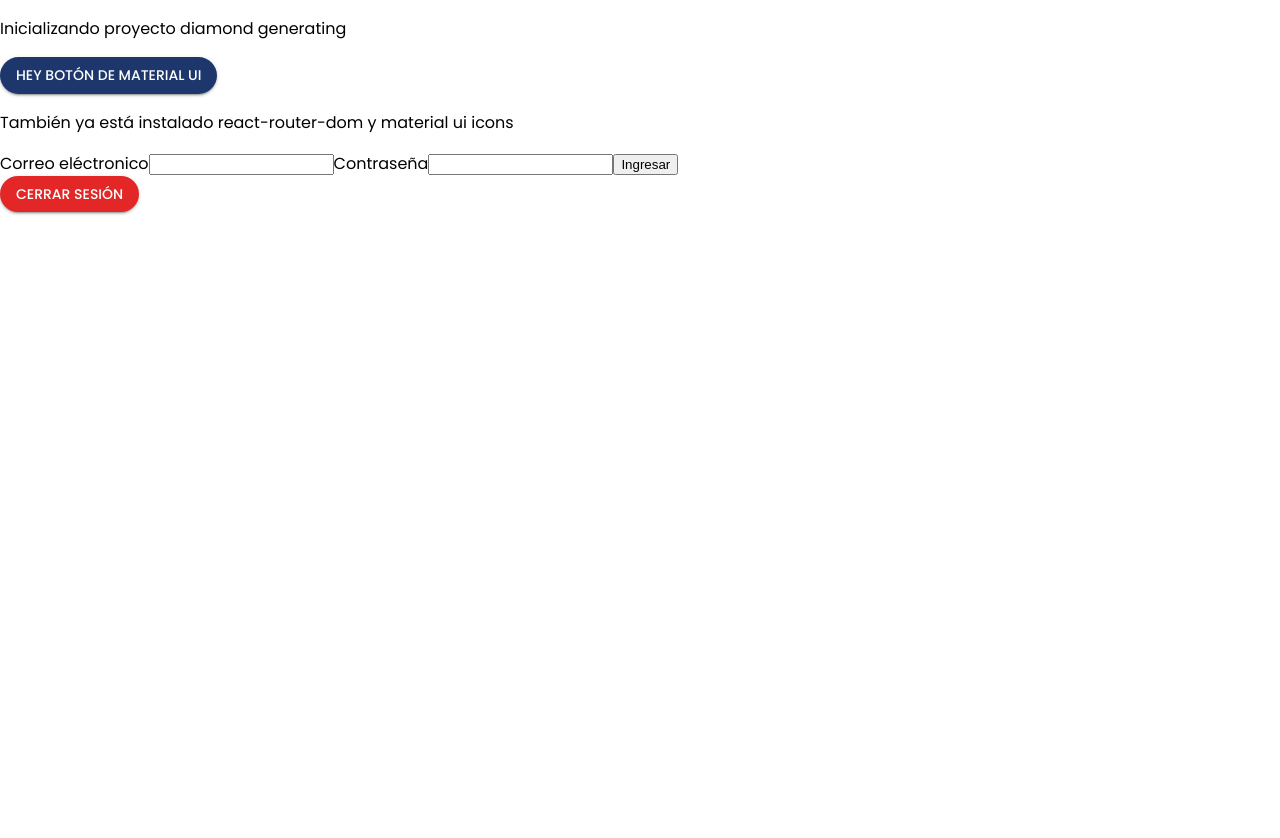
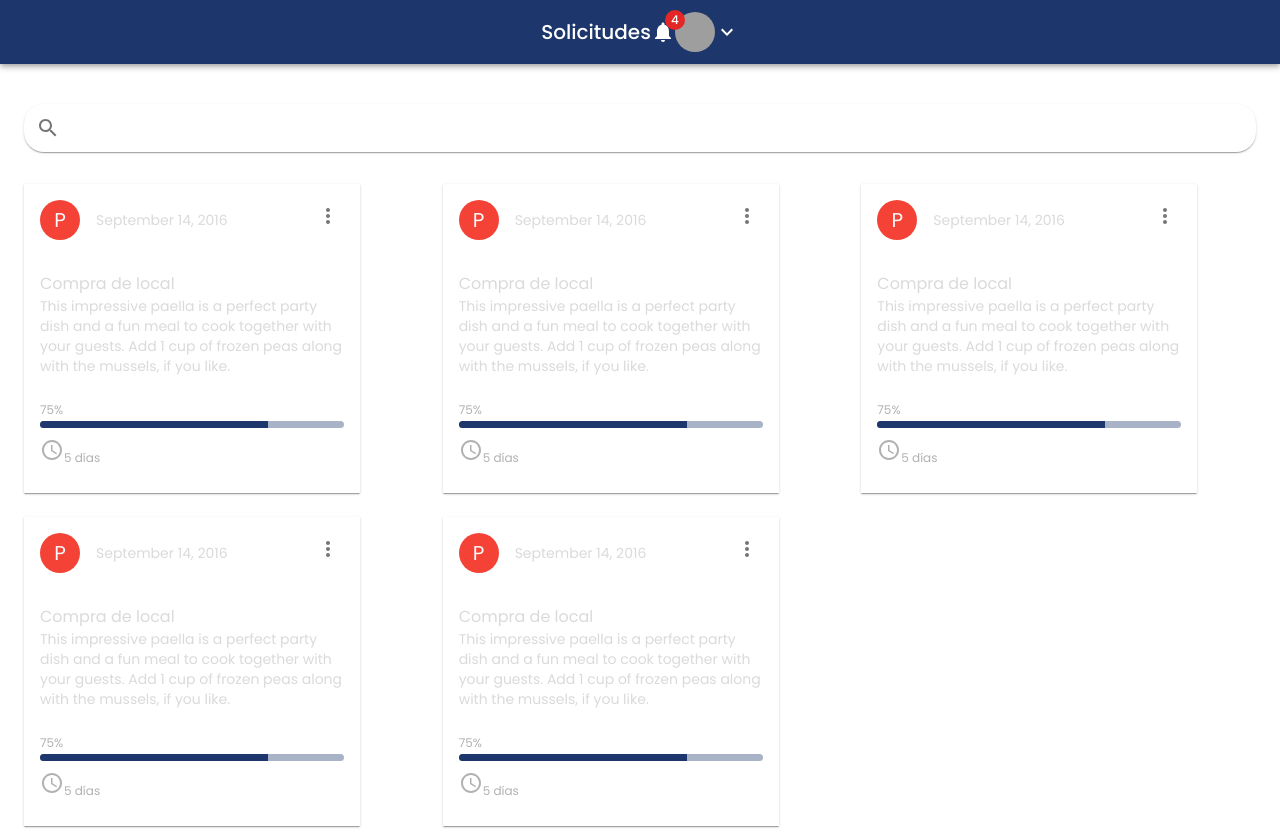
Before and after one commit to EdithOrt/diamond-generating, a React (Create React App) app: page /solicitudes in a window 1280 px wide. Before the commit the page ends 800 px from the top, so only its background shows below. Built offline with nearby package versions, Linux system fonts and the light colour scheme; grey boxes are pictures that could not be loaded.

Commit message:
Requests section started and some routes

```diff
--- a/src/App.js
+++ b/src/App.js
@@ -3,16 +3,12 @@ import { Button, Typography } from '@material-ui/core';
 import { ThemeProvider } from '@material-ui/core/styles';
 import theme from './Assets/Theme.js';
 import Login from './components/Login'
+import Routes from './components/Routes/index.jsx';
 
 function App() {
   return (
     <ThemeProvider theme={theme}>
-      <div className="App">
-          <p>Inicializando proyecto diamond generating</p>
-          <Button variant="contained" color="primary">Hey botón de material UI</Button>
-          <p>También ya está instalado react-router-dom y material ui icons</p>
-          <Login />
-      </div>
+          <Routes />
     </ThemeProvider>
   );
 }
--- /dev/null
+++ b/src/components/AppBarHeader/index.jsx
@@ -0,0 +1,23 @@
+import React from 'react';
+import { AppBar, Badge, IconButton, Avatar, Typography } from '@material-ui/core'
+import NotificationsIcon from '@material-ui/icons/Notifications';
+import ExpandMoreIcon from '@material-ui/icons/ExpandMore';
+
+const AppBarHeader = () => {
+    return (
+        <AppBar position="static" color="primary">
+            <IconButton aria-label="show 4 new mails" color="inherit">
+                <Typography variant="h6" noWrap>
+                    Solicitudes
+                </Typography>
+                <Badge badgeContent={4} color="secondary">
+                    <NotificationsIcon />
+                </Badge>
+                <Avatar alt="Remy Sharp" src="/static/images/avatar/1.jpg" />
+                <ExpandMoreIcon />
+            </IconButton>
+        </AppBar>
+     );
+}
+
+export default AppBarHeader;
--- /dev/null
+++ b/src/components/Routes/index.jsx
@@ -0,0 +1,23 @@
+import React from 'react';
+import { BrowserRouter as Router, Switch, Route } from 'react-router-dom'
+import AppBarHeader from '../AppBarHeader';
+import Login from '../Login';
+import SectionRequests from '../SectionRequests'
+
+const Routes = () => {
+    return (
+        <Router>
+            <Switch>
+                <Route path='/solicitudes'>
+                    <AppBarHeader />
+                    <SectionRequests />
+                </Route>
+                <Route path='/' >
+                    <Login />
+                </Route>
+            </Switch>
+        </Router>
+     );
+}
+
+export default Routes;
--- /dev/null
+++ b/src/components/SectionRequests/Request/index.jsx
@@ -0,0 +1,72 @@
+import { Card, Avatar, IconButton, CardHeader, CardContent, Typography, Box } from '@material-ui/core';
+import { makeStyles } from '@material-ui/core/styles';
+import { red } from '@material-ui/core/colors';
+import {LinearProgress} from '@material-ui/core';
+import MoreVertIcon from '@material-ui/icons/MoreVert';
+import AccessTimeSharpIcon from '@material-ui/icons/AccessTimeSharp';
+import React from 'react';
+
+
+const useStyles = makeStyles((theme) => ({
+    root: {
+      maxWidth: 336,
+      borderRadius: 0
+    },
+    avatar: {
+        backgroundColor: red[500],
+      },
+      bar: {
+          height: 7,
+          marginBottom:10,
+          borderRadius: 5
+      },
+      box1: {
+          marginTop: 20
+      }
+}))
+
+const Request = () => {
+
+    const classes = useStyles();
+
+    return (
+        <Card className={classes.root}>
+            <CardHeader
+            avatar={
+                <Avatar aria-label="recipe" className={classes.avatar}>
+                P
+                </Avatar>
+            }
+            action={
+                <IconButton aria-label="settings">
+                  <MoreVertIcon />
+                </IconButton>
+              }
+              subheader="September 14, 2016"
+            />
+            <CardContent>
+                <Typography variant="body1" color="textSecondary" component="p">
+                    Compra de local
+                </Typography>
+                <Typography variant="body2" color="textSecondary" component="p">
+                    This impressive paella is a perfect party dish and a fun meal to cook together with your
+                    guests. Add 1 cup of frozen peas along with the mussels, if you like.
+                </Typography>
+                <Box className={classes.box1}>
+                    <Typography variant="caption">
+                        75%
+                    </Typography>
+                    <LinearProgress variant="determinate" value={75} className={classes.bar} />
+                </Box>
+                <Box color="secondary">
+                    <AccessTimeSharpIcon />
+                    <Typography variant="caption">
+                        5 días
+                    </Typography>
+                </Box>
+            </CardContent>
+        </Card>
+     );
+}
+
+export default Request;
--- /dev/null
+++ b/src/components/SectionRequests/index.jsx
@@ -0,0 +1,49 @@
+import React from 'react';
+import Request from './Request'
+import { Container, Grid, Paper } from '@material-ui/core'
+import { makeStyles } from '@material-ui/core/styles'
+import SearchIcon from '@material-ui/icons/Search';
+import IconButton from '@material-ui/core/IconButton';
+
+const useStyles = makeStyles((theme) => ({
+    root: {
+        marginTop: 40
+    },
+    grid: {
+        marginTop: 20
+    }
+}))
+
+const SectionRequests = () => {
+
+    const classes = useStyles();
+
+    return (
+        <Container fixed className={classes.root}>
+            <Paper component="form">
+                <IconButton type="submit" className={classes.iconButton} aria-label="search">
+                    <SearchIcon />
+                </IconButton>
+            </Paper>
+            <Grid container spacing={3} className={classes.grid}>
+                <Grid item xs={4} spacing={2}>
+                    <Request />
+                </Grid>
+                <Grid item xs={4} spacing={2}>
+                    <Request />
+                </Grid>
+                <Grid item xs={4} spacing={2}>
+                    <Request />
+                </Grid>
+                <Grid item xs={4} spacing={2}>
+                    <Request />
+                </Grid>
+                <Grid item xs={4} spacing={2}>
+                    <Request />
+                </Grid>
+            </Grid>
+        </Container>
+     );
+}
+
+export default SectionRequests;
```
